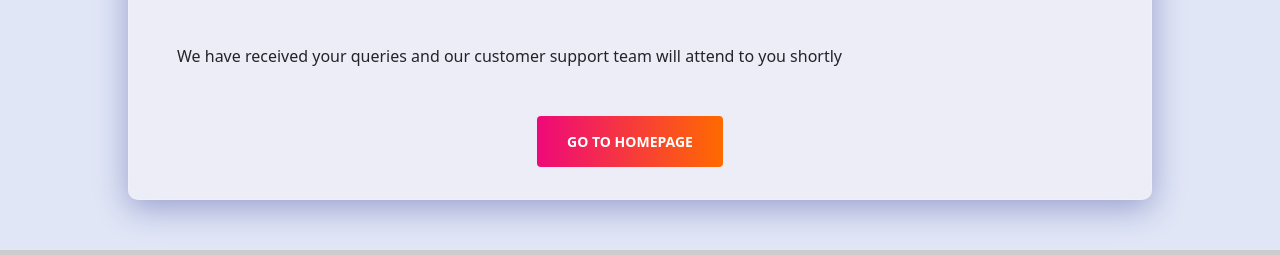
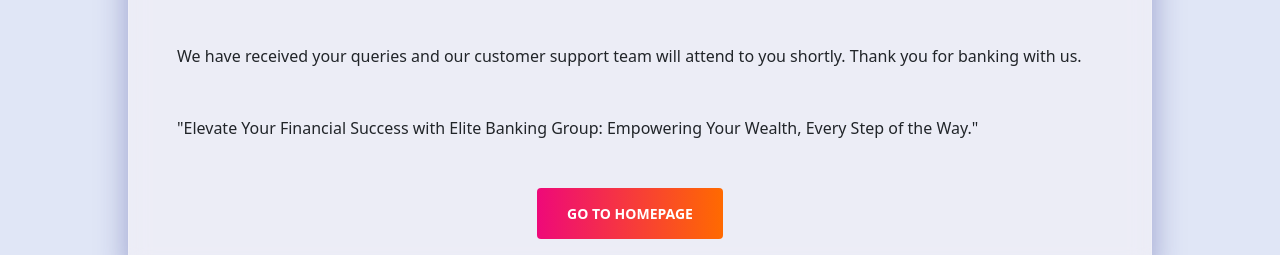
Before and after one commit to Prof-anabi/alx-foundation-webstack-project, a plain HTML site: page thanks.html in a window 1280 px wide. Shown: the part 193-448 px from the top of the page. Drawn offline with Linux system fonts and the light colour scheme.

Commit message:
Update thanks.html

```diff
--- a/thanks.html
+++ b/thanks.html
@@ -41,7 +41,8 @@
     </header>
     <div class="page-wrapper">
         <h2>Thank you!</h2>
-        <p>We have received your queries and our customer support team will attend to you shortly</p>
+        <p>We have received your queries and our customer support team will attend to you shortly. Thank you for banking with us.</p>
+        <p>"Elevate Your Financial Success with Elite Banking Group: Empowering Your Wealth, Every Step of the Way."</p>
 
         <a href="index.html" class="btn" style="margin-bottom: 2rem">GO TO HOMEPAGE</a>
     </div>
```
